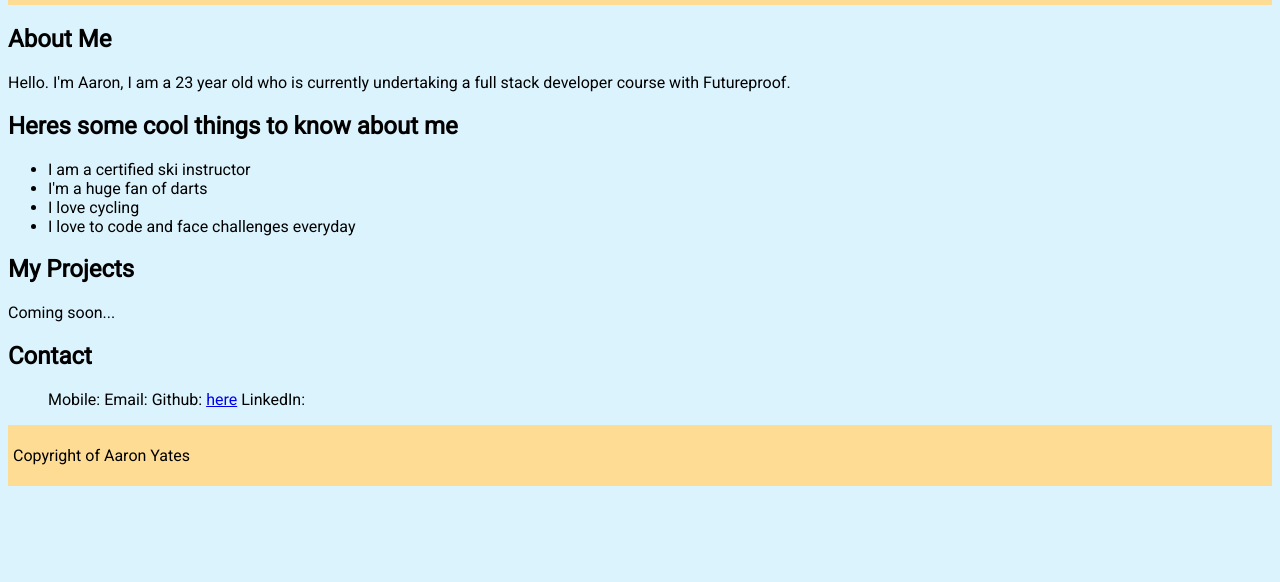
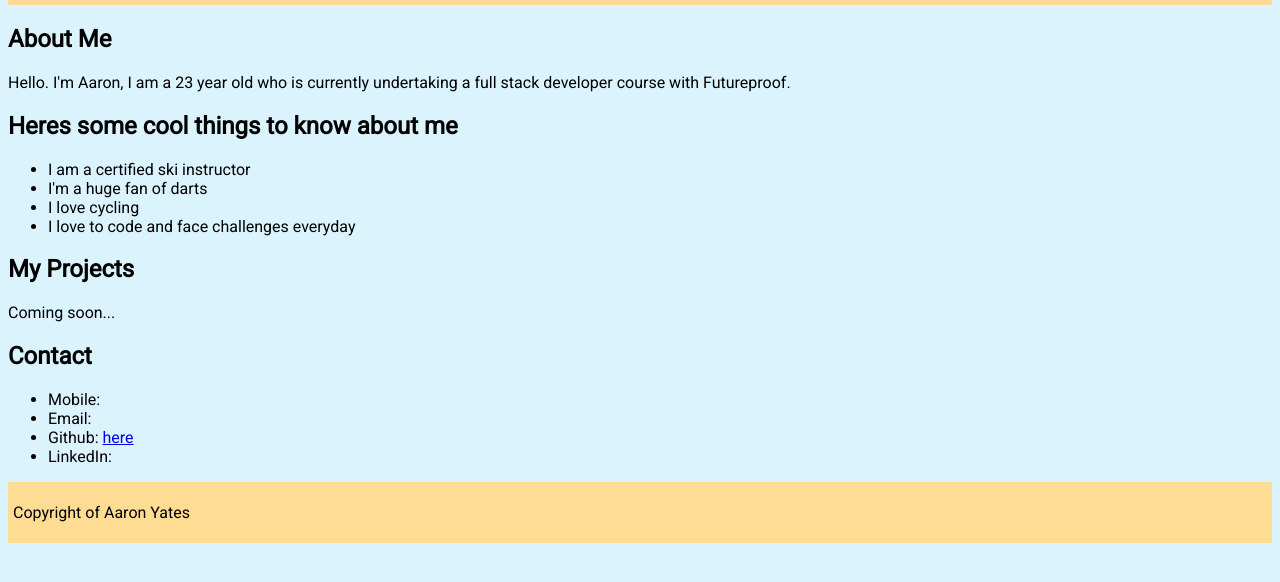
Before and after one commit to HeyAero/aaron_yates_portfolio, a plain HTML site: page index.html in a window 1280 px wide. Shown: the part 112-694 px from the top of the page. Drawn offline with Linux system fonts and the light colour scheme.

Commit message:
fix contact list displaying wrong

```diff
--- a/index.html
+++ b/index.html
@@ -28,9 +28,10 @@
     <p>Coming soon...</p>
     <h2>Contact</h2>
     <ul>
-      Mobile: Email: Github:
-      <a href="https://github.com/HeyAero/">here</a>
-      LinkedIn:
+      <li>Mobile:</li>
+      <li>Email:</li>
+      <li>Github: <a href="https://github.com/HeyAero/">here</a></li>
+      <li>LinkedIn:</li>
     </ul>
 
     <footer>
```
